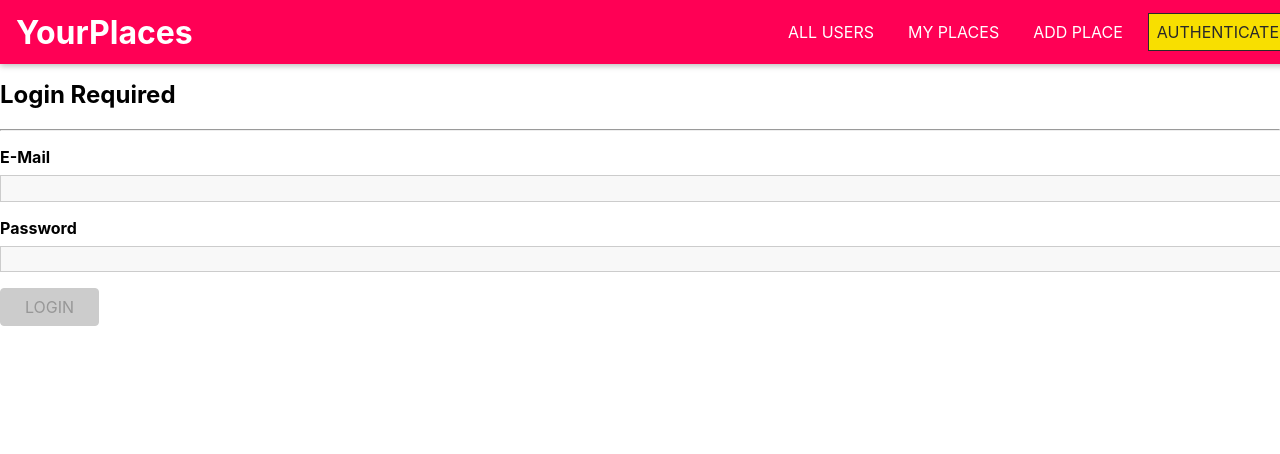
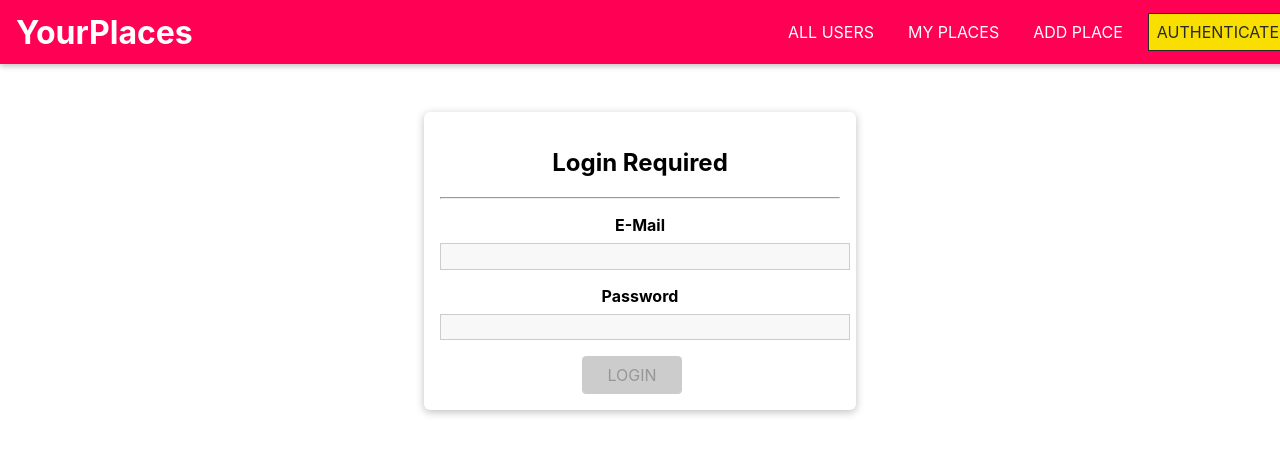
Before and after one commit to grlara9/authentication, a React (Create React App) app in the folder client/: page /Auth in a window 1280 px wide. Shown: the top 454 px of the page. Built offline with nearby package versions, Linux system fonts and the light colour scheme.

Commit message:
apply css styles to form

```diff
--- a/client/src/user/pages/Auth.css
+++ b/client/src/user/pages/Auth.css
@@ -0,0 +1,10 @@
+.authentication {
+    width: 90%;
+    max-width: 25rem;
+    margin: 7rem auto;
+    text-align: center;
+  }
+
+  .authentication for {
+    margin-bottom: 1rem;
+  }
--- a/client/src/user/pages/Auth.js
+++ b/client/src/user/pages/Auth.js
@@ -2,10 +2,7 @@ import React from 'react'
 import Card from '../../shared/components/UIElements/Card';
 import Input from '../../shared/components/FormElements/Input';
 import Button from '../../shared/components/FormElements/Button'
-import {
-    VALIDATOR_EMAIL,
-    VALIDATOR_MINLENGTH
-  } from '../../shared/components/Utils/validators';
+import { VALIDATOR_EMAIL, VALIDATOR_MINLENGTH } from '../../shared/components/Utils/validators';
   import { useForm } from '../../shared/components/hooks/form-hook';
 import './Auth.css';
 
@@ -31,7 +28,7 @@ const Auth =() =>{
     }
 
     return (
-        <div>
+        <Card className="authentication">
         <h2>Login Required</h2>
         <hr />
         <form onSubmit={authSubmitHandler}>
@@ -57,7 +54,7 @@ const Auth =() =>{
             LOGIN
           </Button>
         </form>
-        </div>
+        </Card>
     )
 }
 export default Auth
```
